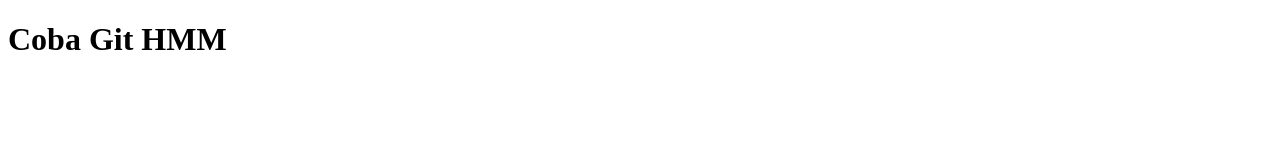
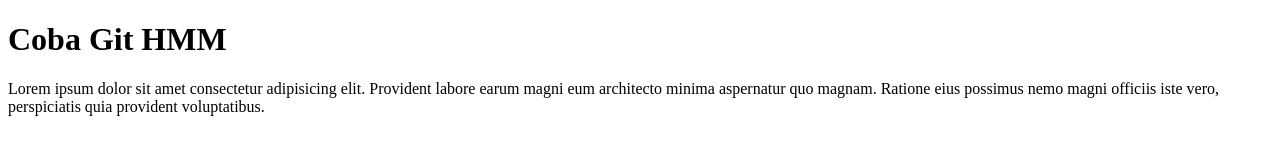
Before and after one commit to hammamhanif/hmm-git-test, a plain HTML site: page index.html in a window 1280 px wide. Drawn offline with Linux system fonts and the light colour scheme.

Commit message:
menambahkan paragraf

```diff
--- a/index.html
+++ b/index.html
@@ -8,5 +8,6 @@
 </head>
 <body>
     <h1>Coba Git HMM</h1>
+    <p>Lorem ipsum dolor sit amet consectetur adipisicing elit. Provident labore earum magni eum architecto minima aspernatur quo magnam. Ratione eius possimus nemo magni officiis iste vero, perspiciatis quia provident voluptatibus.</p>
 </body>
 </html>
```
